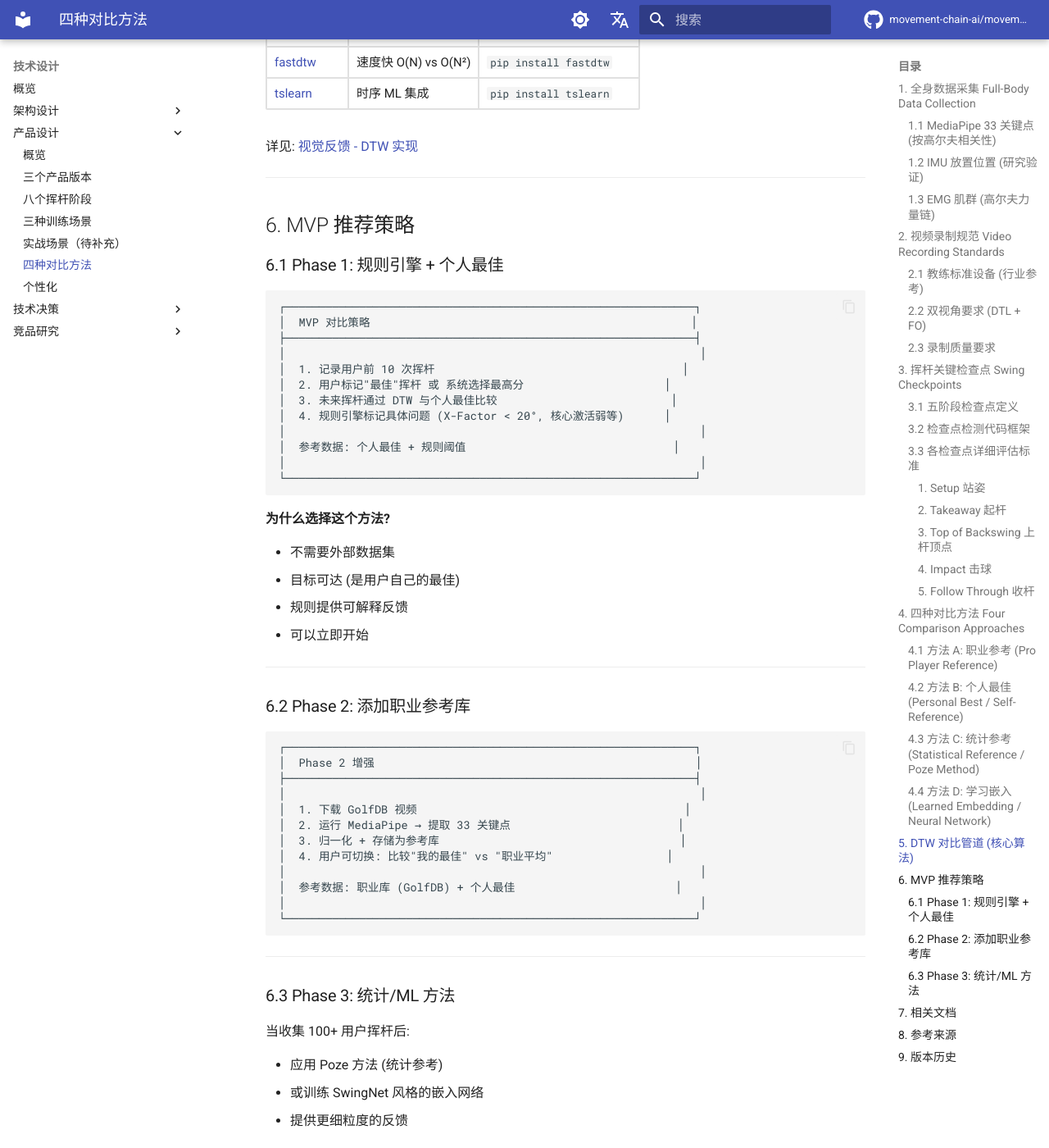
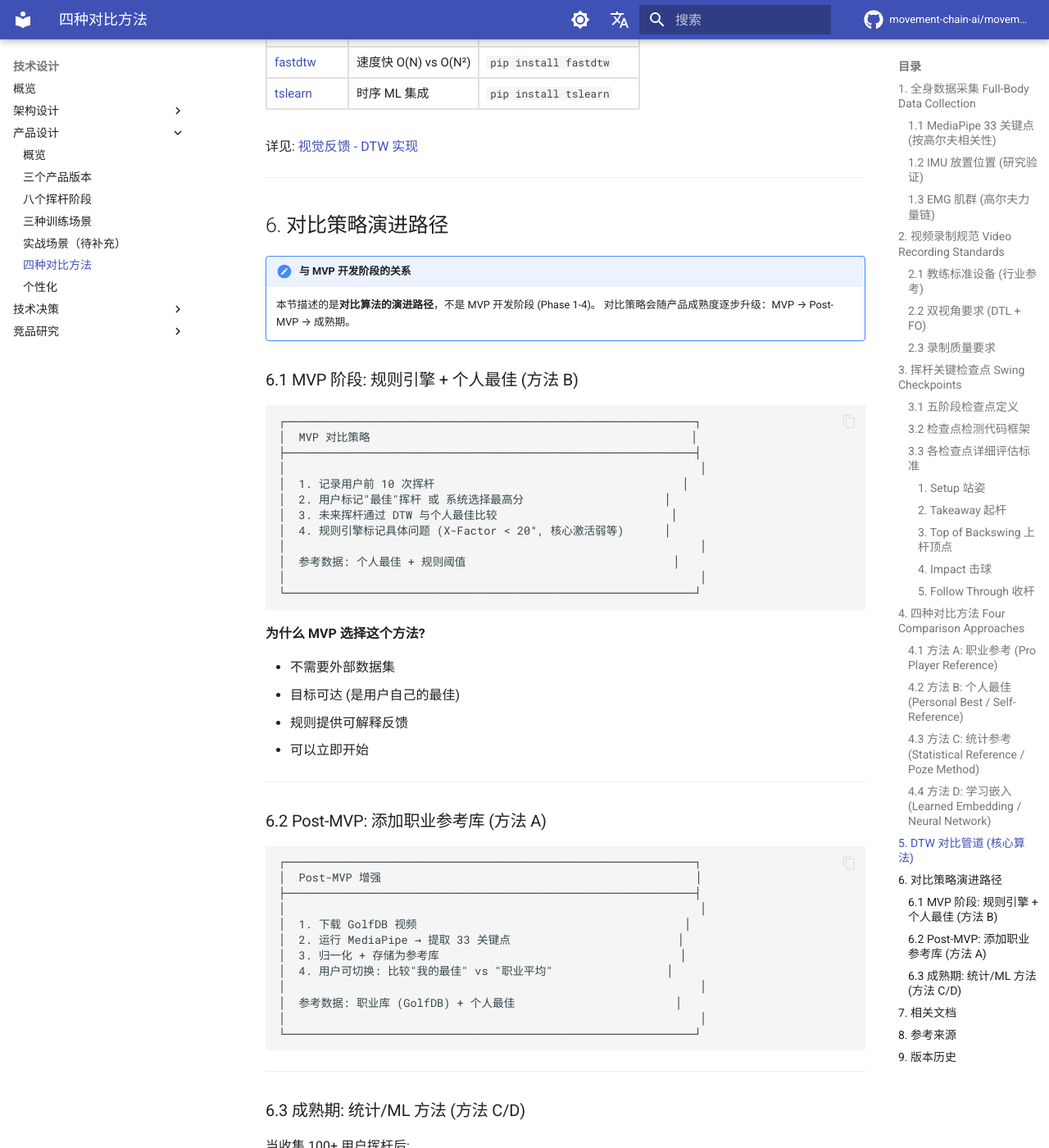
Before and after one commit to movement-chain-ai/movement-chain-docs, an MkDocs documentation site: the page built from docs/zh/design/specs/four-comparison-methods.md, in a window 1280 px wide and 1400 px high, scrolled down 10446 px. Shown: the whole window at 82% size. Built offline with MkDocs 1.6.1 and Material for MkDocs 9.7.7, drawn with Linux system fonts in a browser that asks for light colours; comment, search, counter and statistics services are not loaded; the version menu is left out; some of the changed text lies outside the part shown.

Commit message:
docs: clarify comparison strategy evolution vs MVP phases
- Renamed section 6 from 'MVP 推荐策略' to '对比策略演进路径'
- Added note explaining this is algorithm evolution, not MVP phases
- Renamed subsections: Phase 1/2/3 → MVP阶段/Post-MVP/成熟期
- Added references to comparison methods (方法 A/B/C/D)
- Prevents confusion with MVP development phases (Phase 1-4)

🤖 Generated with [Claude Code](https://claude.com/claude-code)

Co-Authored-By: Claude Opus 4.5 <noreply@anthropic.com>

````diff
--- a/docs/zh/design/specs/four-comparison-methods.md
+++ b/docs/zh/design/specs/four-comparison-methods.md
@@ -480,9 +480,13 @@ def normalize_pose(keypoints):
 
 ---
 
-## 6. MVP 推荐策略
+## 6. 对比策略演进路径
 
-### 6.1 Phase 1: 规则引擎 + 个人最佳
+!!! note "与 MVP 开发阶段的关系"
+    本节描述的是**对比算法的演进路径**，不是 MVP 开发阶段 (Phase 1-4)。
+    对比策略会随产品成熟度逐步升级：MVP → Post-MVP → 成熟期。
+
+### 6.1 MVP 阶段: 规则引擎 + 个人最佳 (方法 B)
 
 ```text
 ┌─────────────────────────────────────────────────────────────┐
@@ -499,7 +503,7 @@ def normalize_pose(keypoints):
 └─────────────────────────────────────────────────────────────┘
 ```
 
-**为什么选择这个方法?**
+**为什么 MVP 选择这个方法?**
 
 - 不需要外部数据集
 - 目标可达 (是用户自己的最佳)
@@ -508,11 +512,11 @@ def normalize_pose(keypoints):
 
 ---
 
-### 6.2 Phase 2: 添加职业参考库
+### 6.2 Post-MVP: 添加职业参考库 (方法 A)
 
 ```text
 ┌─────────────────────────────────────────────────────────────┐
-│  Phase 2 增强                                                │
+│  Post-MVP 增强                                               │
 ├─────────────────────────────────────────────────────────────┤
 │                                                              │
 │  1. 下载 GolfDB 视频                                        │
@@ -527,7 +531,7 @@ def normalize_pose(keypoints):
 
 ---
 
-### 6.3 Phase 3: 统计/ML 方法
+### 6.3 成熟期: 统计/ML 方法 (方法 C/D)
 
 当收集 100+ 用户挥杆后:
 
@@ -564,6 +568,7 @@ def normalize_pose(keypoints):
 |------|------|----------|
 | 1.0 | 2025-12-12 | 初始版本，定义四种对比方法 |
 | 1.1 | 2026-01-04 | 添加章节编号，统一文档格式 |
+| 1.2 | 2026-01-04 | 修正第6节标题，避免与 MVP Phase 混淆 |
 
 ---
 
````
